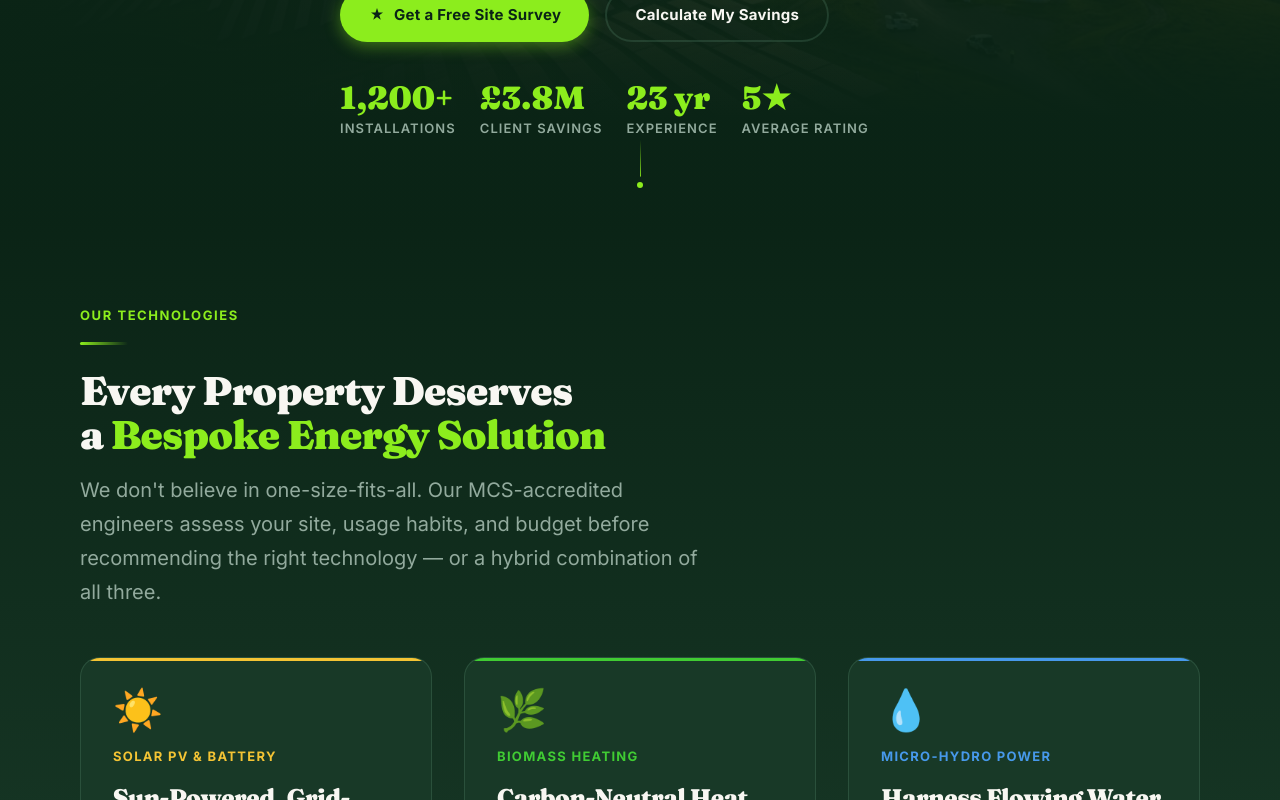
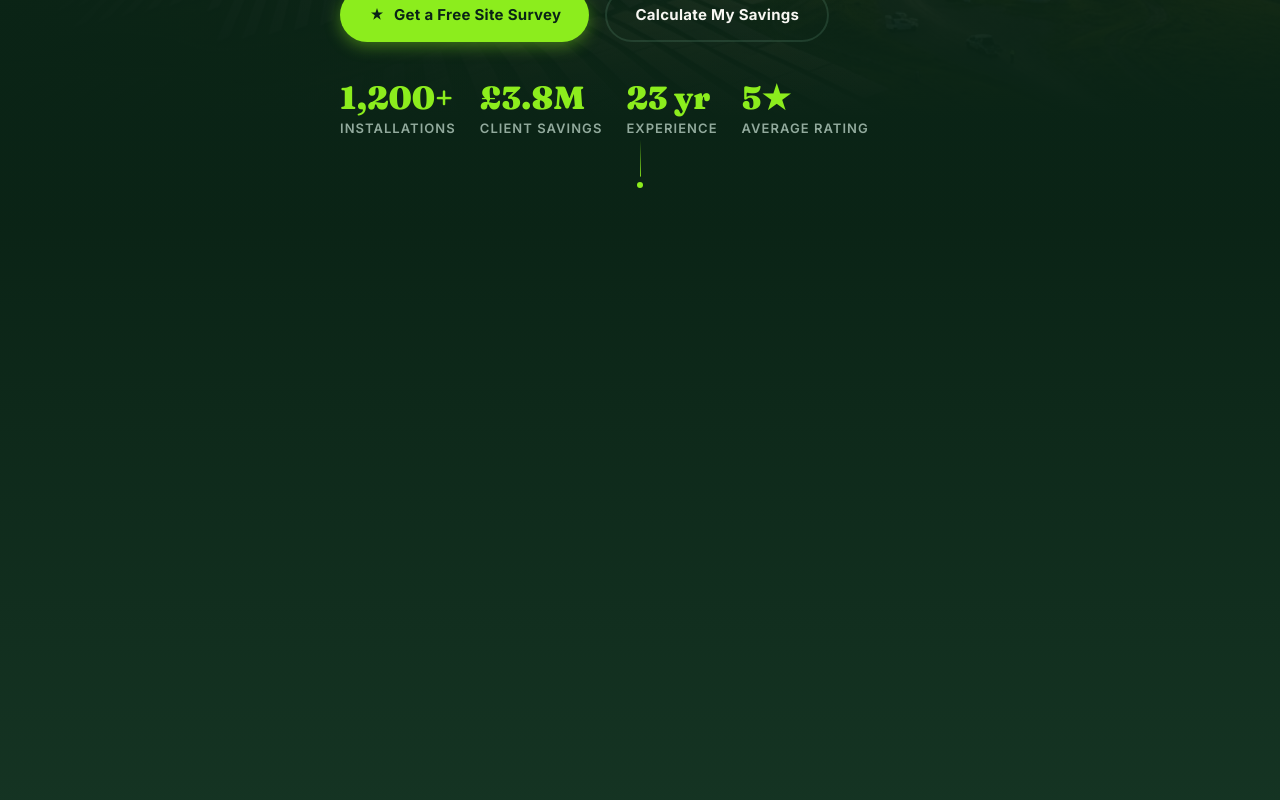
Before and after one commit to ItzBagelx/energy-showcase, a React (Vite) app: page / in a window 1280 px wide. Shown: the part 869-1669 px from the top of the page. Built offline with nearby package versions, Linux system fonts and the light colour scheme.

Commit message:
Optimize frontend performance (lazy loading & content-visibility)

```diff
--- a/src/App.css
+++ b/src/App.css
@@ -24,3 +24,9 @@
 main#main {
   padding-top: var(--header-h);
 }
+
+/* Defer layout and paint calculations for below-the-fold content */
+.content-deferred {
+  content-visibility: auto;
+  contain-intrinsic-size: auto 1200px; /* Provides a generic placeholder height */
+}
--- a/src/App.jsx
+++ b/src/App.jsx
@@ -14,15 +14,18 @@
  *   7. Lead Capture Form (Contact)
  *   8. Footer
  */
+import React, { Suspense, lazy } from 'react';
 import { useScrollReveal } from './hooks/useScrollReveal';
 import Header      from './components/Header';
 import Hero        from './components/Hero';
-import Services    from './components/Services';
-import ROICalculator from './components/ROICalculator';
-import WhyUs       from './components/WhyUs';
-import Testimonials from './components/Testimonials';
-import LeadForm    from './components/LeadForm';
-import Footer      from './components/Footer';
+
+const Services      = lazy(() => import('./components/Services'));
+const ROICalculator = lazy(() => import('./components/ROICalculator'));
+const WhyUs         = lazy(() => import('./components/WhyUs'));
+const Testimonials  = lazy(() => import('./components/Testimonials'));
+const LeadForm      = lazy(() => import('./components/LeadForm'));
+const Footer        = lazy(() => import('./components/Footer'));
+
 import './App.css';
 
 export default function App() {
@@ -38,14 +41,22 @@ export default function App() {
 
       <main id="main">
         <Hero />
+        <Suspense fallback={<div style={{ minHeight: '1200px' }} aria-hidden="true" />}>
+          <div className="content-deferred">
             <Services />
             <ROICalculator />
             <WhyUs />
             <Testimonials />
             <LeadForm />
+          </div>
+        </Suspense>
       </main>
 
+      <Suspense fallback={<div style={{ minHeight: '300px' }} aria-hidden="true" />}>
+        <div className="content-deferred">
           <Footer />
+        </div>
+      </Suspense>
     </>
   );
 }
```
Lines whose indentation alone changed are shown as unchanged.
